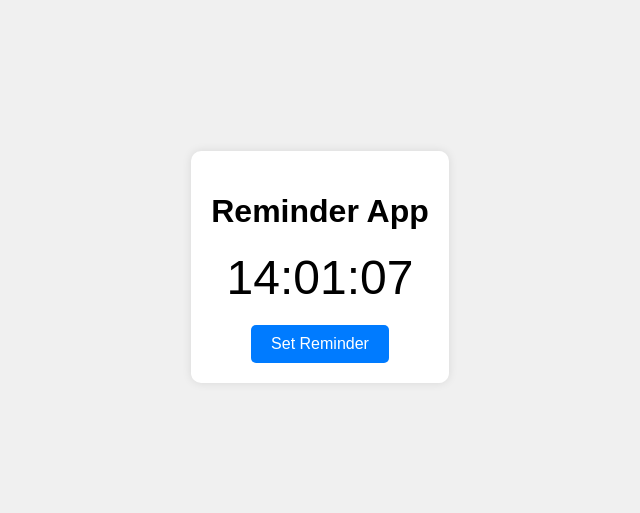
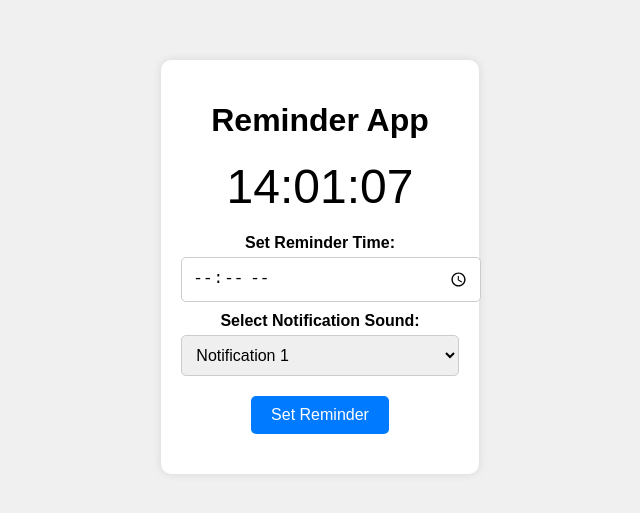
Before and after one commit to med-be/reminder-web-app, a plain HTML site: page index.html in a window 1280 px wide. Shown: the part 133-646 px from the top of the page, without its empty margins (320-960 px from the left). Drawn offline with Linux system fonts and the light colour scheme.

Commit message:
Reminder App : version 2

```diff
--- a/index.html
+++ b/index.html
@@ -10,10 +10,24 @@
     <div class="container">
         <h1>Reminder App</h1>
         <div id="clock" class="clock">00:00:00</div>
-        <button id="setReminderButton" class="btn">Set Reminder</button>
+
+        <!-- New section for selecting reminder time and sound -->
+        <div class="reminder-settings">
+            <label for="reminderTime">Set Reminder Time:</label>
+            <input type="time" id="reminderTime" class="time-picker">
+
+            <label for="soundSelector">Select Notification Sound:</label>
+            <select id="soundSelector" class="sound-selector">
+                <option value="notification1.wav">Notification 1</option>
+                <option value="notification2.wav">Notification 2</option>
+                <option value="notification3.wav">Notification 3</option>
+            </select>
+
+            <button id="setReminderButton" class="btn">Set Reminder</button>
+        </div>
     </div>
 
-    <audio id="reminderSound" src="notification.wav" preload="auto"></audio>
+    <audio id="reminderSound" preload="auto"></audio>
 
     <script src="script.js"></script>
 </body>
--- a/script.js
+++ b/script.js
@@ -1,6 +1,8 @@
 document.addEventListener('DOMContentLoaded', function () {
     const clockElement = document.getElementById('clock');
     const setReminderButton = document.getElementById('setReminderButton');
+    const reminderTimeInput = document.getElementById('reminderTime');
+    const soundSelector = document.getElementById('soundSelector');
     const reminderSound = document.getElementById('reminderSound');
     let reminderTime = null;
 
@@ -19,15 +21,22 @@ document.addEventListener('DOMContentLoaded', function () {
         }
     }
 
+    // Play the selected sound immediately when changed
+    soundSelector.addEventListener('change', function () {
+        reminderSound.src = soundSelector.value;
+        reminderSound.play();
+    });
+
     // Function to set a reminder
     setReminderButton.addEventListener('click', function () {
-        const time = prompt('Set reminder time (HH:MM)');
-        if (time && /^([01]\d|2[0-3]):([0-5]\d)$/.test(time)) {
+        const time = reminderTimeInput.value;
+        if (time) {
             const [hours, minutes] = time.split(':');
             reminderTime = { hours, minutes };
-            alert(`Reminder set for ${hours}:${minutes}`);
+            reminderSound.src = soundSelector.value;
+            alert(`Reminder set for ${hours}:${minutes} with sound: ${soundSelector.selectedOptions[0].text}`);
         } else {
-            alert('Invalid time format. Please enter time as HH:MM.');
+            alert('Please select a valid time.');
         }
     });
 
--- a/style.css
+++ b/style.css
@@ -25,6 +25,25 @@ h1 {
     margin-bottom: 20px;
 }
 
+.reminder-settings {
+    margin-bottom: 20px;
+}
+
+label {
+    display: block;
+    margin-top: 10px;
+    font-weight: bold;
+}
+
+.time-picker, .sound-selector {
+    width: 100%;
+    padding: 10px;
+    margin-top: 5px;
+    font-size: 16px;
+    border: 1px solid #ccc;
+    border-radius: 5px;
+}
+
 .btn {
     padding: 10px 20px;
     font-size: 16px;
@@ -34,6 +53,7 @@ h1 {
     border: none;
     border-radius: 5px;
     transition: background-color 0.3s ease;
+    margin-top: 20px;
 }
 
 .btn:hover {
```
Also changed, not shown: 5 other files.
